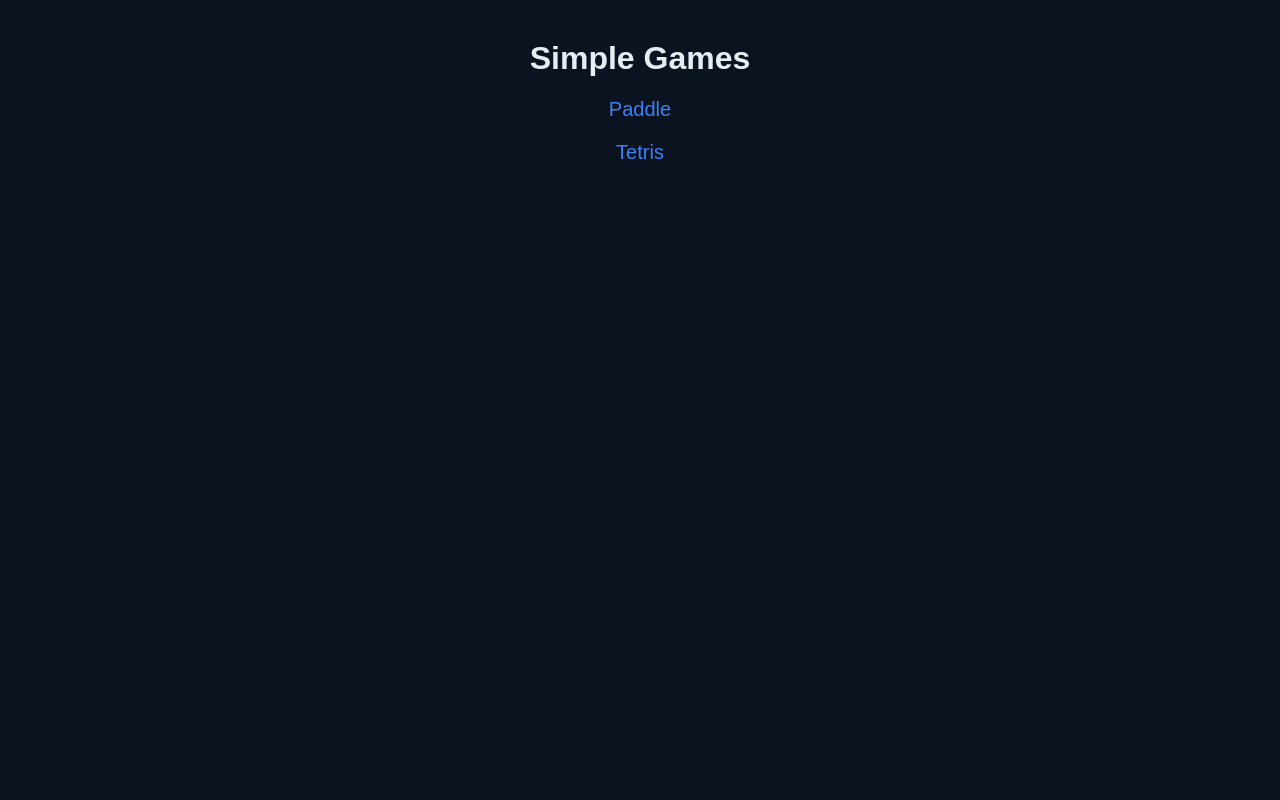
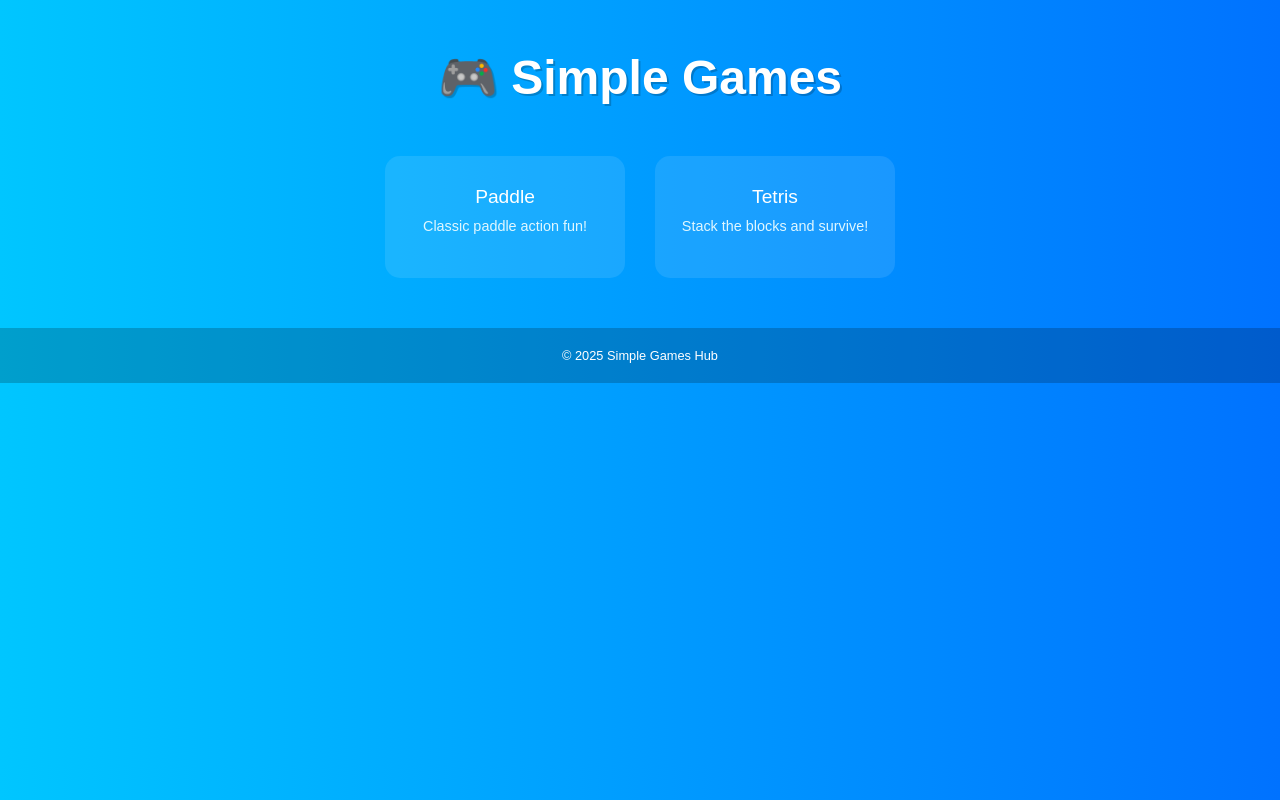
Before and after one commit to RoboLabX/easy-games, a plain HTML site: page index.html in a window 1280 px wide. Drawn offline with Linux system fonts and the light colour scheme.

Commit message:
Update index.html

```diff
--- a/index.html
+++ b/index.html
@@ -5,20 +5,81 @@
   <meta name="viewport" content="width=device-width, initial-scale=1.0">
   <title>Simple Games</title>
   <style>
-    body { font-family: sans-serif; text-align: center; background: #0b1220; color: #e6edf3; }
-    h1 { margin-top: 40px; }
-    ul { list-style: none; padding: 0; }
-    li { margin: 20px 0; }
-    a { color: #3b82f6; text-decoration: none; font-size: 20px; }
-    a:hover { text-decoration: underline; }
+    body {
+      font-family: 'Arial', sans-serif;
+      text-align: center;
+      margin: 0;
+      padding: 0;
+      background: linear-gradient(to right, #00c6ff, #0072ff);
+      color: #fff;
+    }
+
+    h1 {
+      margin-top: 50px;
+      font-size: 3em;
+      text-shadow: 2px 2px #0003;
+    }
+
+    .game-container {
+      display: flex;
+      flex-wrap: wrap;
+      justify-content: center;
+      gap: 30px;
+      margin: 50px auto;
+      max-width: 800px;
+    }
+
+    .game-card {
+      background: rgba(255, 255, 255, 0.1);
+      border-radius: 15px;
+      padding: 30px 20px;
+      width: 200px;
+      cursor: pointer;
+      transition: transform 0.3s, box-shadow 0.3s, background 0.3s;
+    }
+
+    .game-card:hover {
+      transform: translateY(-10px);
+      box-shadow: 0 15px 25px rgba(0,0,0,0.3);
+      background: rgba(255, 255, 255, 0.2);
+    }
+
+    .game-card a {
+      color: #fff;
+      font-size: 1.2em;
+      text-decoration: none;
+    }
+
+    .game-card p {
+      font-size: 0.9em;
+      color: #e0f7ff;
+      margin-top: 10px;
+    }
+
+    footer {
+      margin-top: 50px;
+      padding: 20px;
+      font-size: 0.8em;
+      background: rgba(0,0,0,0.2);
+    }
   </style>
 </head>
 <body>
-  <h1>Simple Games</h1>
-  <ul>
-    <li><a href="paddle.html">Paddle</a></li>
-    <li><a href="tetris.html">Tetris</a></li>
-  </ul>
-  <!--<p style="font-size:12px; color:#ccc;">This site was built by Oscar, Dad and Robot (14738)</p> -->
+  <h1>🎮 Simple Games</h1>
+
+  <div class="game-container">
+    <div class="game-card">
+      <a href="paddle.html">Paddle</a>
+      <p>Classic paddle action fun!</p>
+    </div>
+    <div class="game-card">
+      <a href="tetris.html">Tetris</a>
+      <p>Stack the blocks and survive!</p>
+    </div>
+  </div>
+
+  <footer>
+    © 2025 Simple Games Hub
+  </footer>
 </body>
 </html>
```
